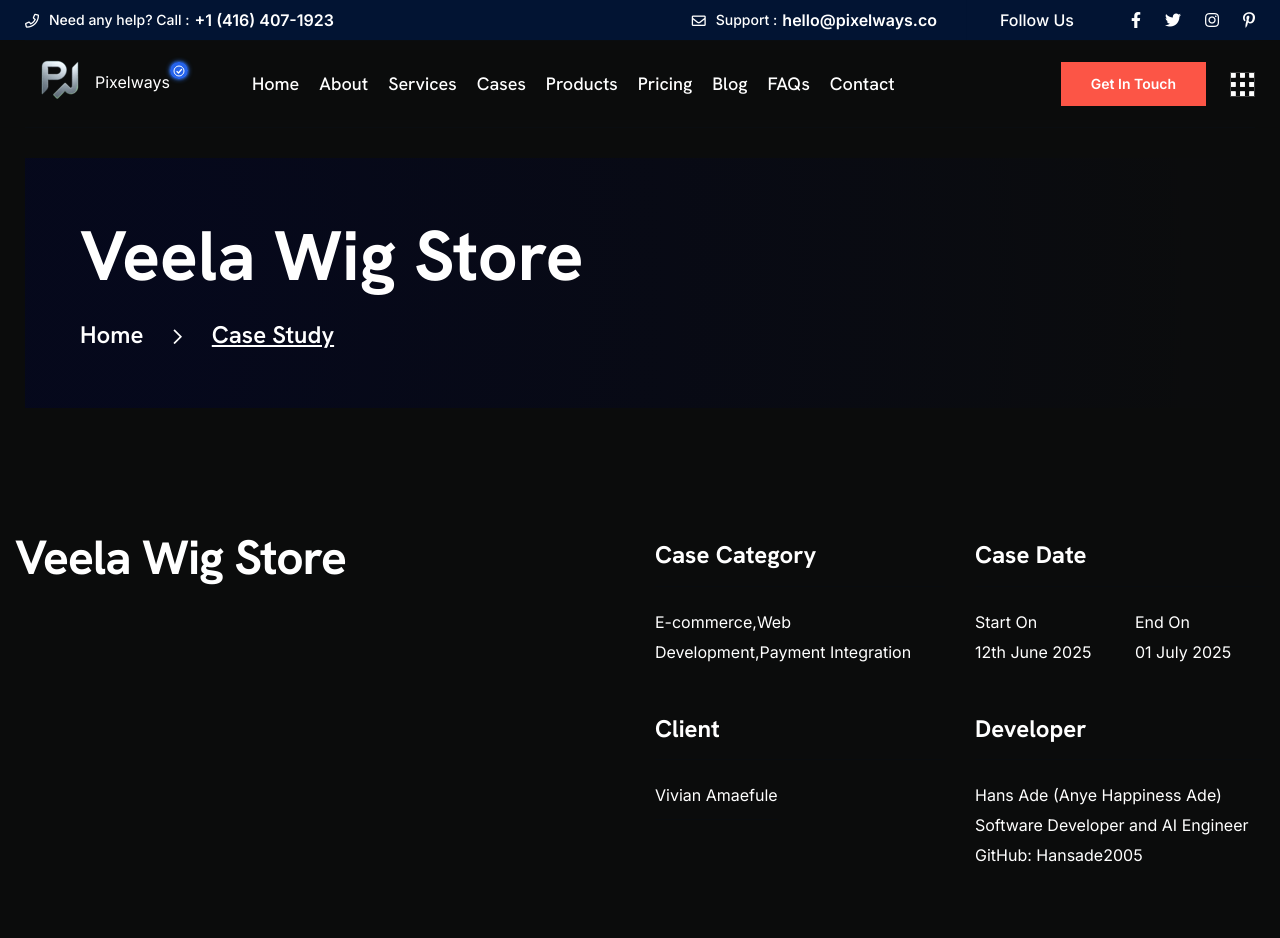
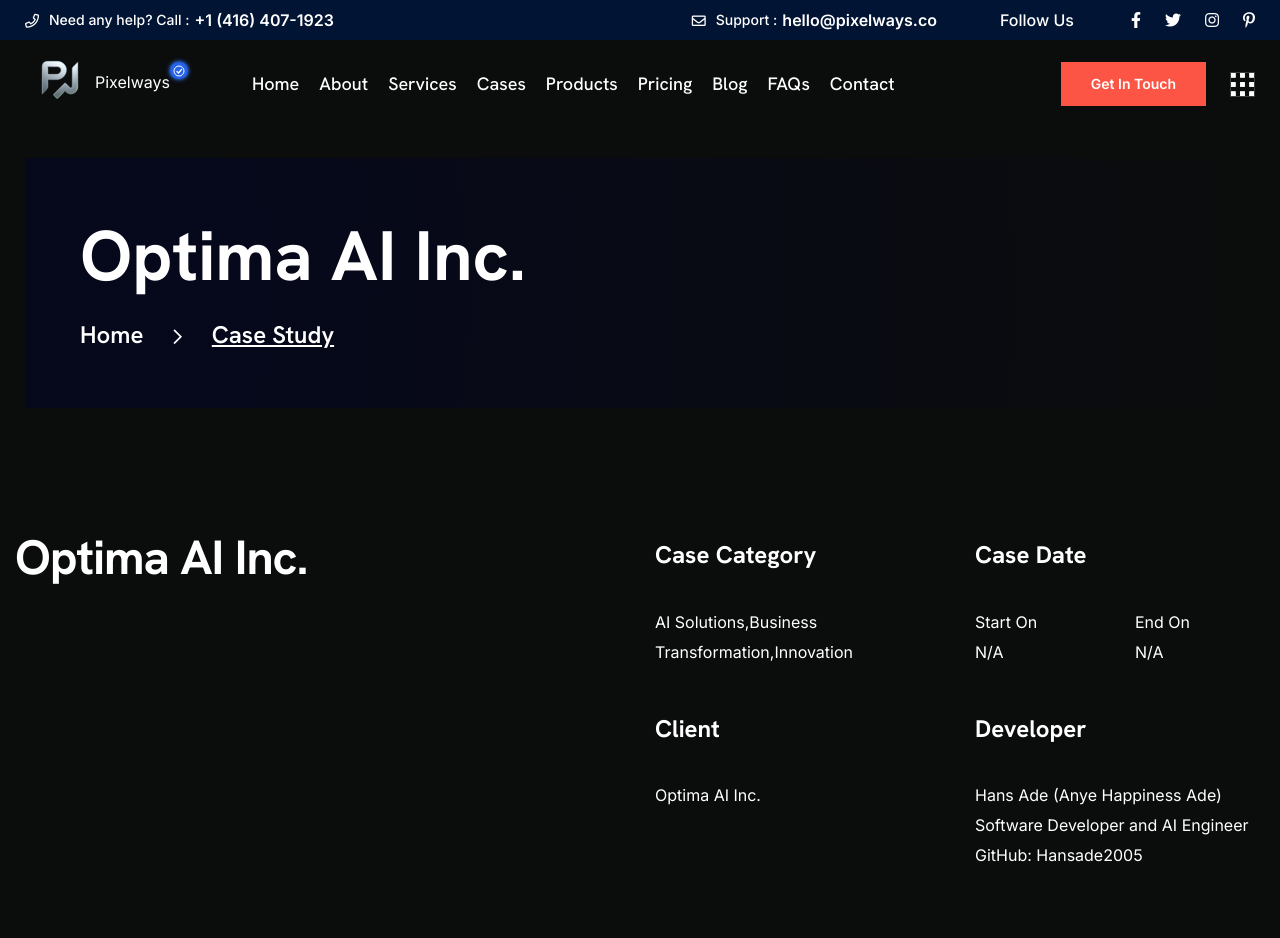
Before and after one commit to pixelways-Inc/pixelways, a Next.js app: page /cases/optima-ai-inc in a window 1280 px wide. Shown: the top 938 px of the page. Built offline with nearby package versions, Linux system fonts and the light colour scheme; grey boxes are pictures that could not be loaded.

Commit message:
FEAT: Add new case study for Optima AI Inc.

```diff
--- /dev/null
+++ b/app/cases/optima-ai-inc/page.js
@@ -0,0 +1,209 @@
+import PageBanner from "@/components/PageBanner";
+import TekprofLayout from "@/layout/TekprofLayout";
+import Link from "next/link";
+
+const CaseStudySlugPage = () => {
+  const caseStudy = {
+    title: "Optima AI Inc.",
+    clientName: "Optima AI Inc.",
+    commencementDate: "N/A", // Not provided
+    endDate: "N/A", // Not provided
+    liveProjectUrl: "https://optimaai.cc/",
+    developer: {
+      name: "Hans Ade (Anye Happiness Ade)",
+      profession: "Software Developer and AI Engineer",
+      github: "Hansade2005",
+    },
+    techStack: [
+      "AI Technologies",
+      "Machine Learning",
+      "Data Science",
+      "Cloud Computing",
+      "Custom Software Development",
+    ],
+    imageUrl: "https://api.a0.dev/assets/image?text=Optima+AI+Artificial+Intelligence+Business+Solutions&aspect=16:9&seed=1234",
+    objective: `To empower businesses with cutting-edge Artificial Intelligence (AI) solutions, transforming their operations and fostering innovation. The core objective is to leverage advanced AI capabilities to solve complex business challenges, enhance decision-making, and drive significant growth for clients across various industries.`,
+    solution: `Optima AI Inc. delivers bespoke AI solutions tailored to the unique needs of each business. This involves a comprehensive approach, starting with in-depth analysis of existing operations to identify areas where AI can provide maximum impact. Their solutions encompass machine learning model development, predictive analytics, natural language processing, and computer vision, all designed to automate processes, optimize resource allocation, and uncover actionable insights from vast datasets. By integrating these AI technologies seamlessly into clients' existing infrastructures, Optima AI ensures a smooth transition and immediate value realization. Their expertise extends to developing custom AI-powered software, deploying scalable cloud-based AI platforms, and providing ongoing support and optimization to ensure long-term success.`,
+    results: `Businesses partnering with Optima AI Inc. have reported significant improvements in operational efficiency, cost reduction, and competitive advantage. The implemented AI solutions have led to enhanced productivity through automation, more accurate forecasting, and personalized customer experiences. Clients have experienced accelerated innovation cycles, enabling them to bring new products and services to market faster. Optima AI's commitment to delivering measurable results has fostered strong, long-term relationships, positioning them as a leader in AI-driven business transformation and a catalyst for future-proof growth.`,
+  };
+
+  return (
+    <TekprofLayout>
+      <PageBanner pageName="Case Study" title={caseStudy.title} />
+      <section className="case-details-area pt-130 rpt-100 rel z-1">
+        <div className="container">
+          <div className="row justify-content-between">
+            <div className="col-xl-4 col-lg-5">
+              <div
+                className="section-title mb-40"
+                data-aos="fade-up"
+                data-aos-duration={1500}
+                data-aos-offset={50}
+              >
+                <h2>{caseStudy.title}</h2>
+              </div>
+            </div>
+            <div className="col-xl-6 col-lg-7">
+              <div
+                className="case-details-info"
+                data-aos="fade-up"
+                data-aos-delay={100}
+                data-aos-duration={1500}
+                data-aos-offset={50}
+              >
+                <div className="row gap-90">
+                  <div className="col-sm-6">
+                    <div className="case-info-item">
+                      <h4 className="title">Case Category</h4>
+                      <div className="content">
+                        <div className="category">
+                          <Link href="/cases/ai-solutions">AI Solutions</Link>,
+                          <Link href="/cases/business-transformation">Business Transformation</Link>,
+                          <Link href="/cases/innovation">Innovation</Link>
+                        </div>
+                      </div>
+                    </div>
+                    <div className="case-info-item">
+                      <h4 className="title">Client</h4>
+                      <div className="content">
+                        <span className="title">{caseStudy.clientName}</span>
+                      </div>
+                    </div>
+                  </div>
+                  <div className="col-sm-6">
+                    <div className="case-info-item">
+                      <h4 className="title">Case Date</h4>
+                      <div className="content">
+                        <div className="row">
+                          <div className="col-6">
+                            <p>
+                              Start On
+                              <br /> {caseStudy.commencementDate}
+                            </p>
+                          </div>
+                          <div className="col-6">
+                            <p>
+                              End On
+                              <br /> {caseStudy.endDate}
+                            </p>
+                          </div>
+                        </div>
+                      </div>
+                    </div>
+                    <div className="case-info-item">
+                      <h4 className="title">Developer</h4>
+                      <div className="content">
+                        <p>{caseStudy.developer.name}</p>
+                        <p>{caseStudy.developer.profession}</p>
+                        <p>GitHub: <a href={`https://github.com/${caseStudy.developer.github}`} target="_blank" rel="noopener noreferrer">{caseStudy.developer.github}</a></p>
+                      </div>
+                    </div>
+                  </div>
+                </div>
+              </div>
+            </div>
+          </div>
+          <div className="row">
+            <div className="col-12">
+              <div
+                className="case-details-image mt-25"
+                data-aos="fade-up"
+                data-aos-duration={1500}
+                data-aos-offset={50}
+              >
+                <img
+                  src={caseStudy.imageUrl}
+                  alt="Case Details"
+                />
+              </div>
+            </div>
+          </div>
+          <div className="row mt-80">
+            <div className="col-lg-6">
+              <div
+                className="section-title mb-40"
+                data-aos="fade-up"
+                data-aos-duration={1500}
+                data-aos-offset={50}
+              >
+                <h2>Objective</h2>
+              </div>
+            </div>
+            <div className="col-lg-6">
+              <div
+                className="case-details-cotnent"
+                data-aos="fade-up"
+                data-aos-delay={100}
+                data-aos-duration={1500}
+                data-aos-offset={50}
+              >
+                <p>{caseStudy.objective}</p>
+              </div>
+            </div>
+          </div>
+          <hr className="mt-70 mb-75" />
+          <div className="row">
+            <div className="col-lg-6">
+              <div
+                className="section-title mb-40"
+                data-aos="fade-up"
+                data-aos-duration={1500}
+                data-aos-offset={50}
+              >
+                <h2>Solution</h2>
+              </div>
+            </div>
+            <div className="col-lg-6">
+              <div
+                className="case-details-cotnent"
+                data-aos="fade-up"
+                data-aos-delay={100}
+                data-aos-duration={1500}
+                data-aos-offset={50}
+              >
+                <p>{caseStudy.solution}</p>
+                <h5 className="mt-40">Tech Stack Used:</h5>
+                <ul className="list-style-two mt-20">
+                  {caseStudy.techStack.map((tech, i) => (
+                    <li key={i}>
+                      <i className="far fa-check" /> {tech}
+                    </li>
+                  ))}
+                </ul>
+              </div>
+            </div>
+          </div>
+          <hr className="mt-50 mb-75" />
+          <div className="row">
+            <div className="col-lg-6">
+              <div
+                className="section-title mb-40"
+                data-aos="fade-up"
+                data-aos-duration={1500}
+                data-aos-offset={50}
+              >
+                <h2>Results</h2>
+              </div>
+            </div>
+            <div className="col-lg-6">
+              <div
+                className="case-details-cotnent"
+                data-aos="fade-up"
+                data-aos-delay={100}
+                data-aos-duration={1500}
+                data-aos-offset={50}
+              >
+                <p>{caseStudy.results}</p>
+                <h5 className="mt-40">View Live Project:</h5>
+                <p><a href={caseStudy.liveProjectUrl} target="_blank" rel="noopener noreferrer">{caseStudy.liveProjectUrl}</a></p>
+              </div>
+            </div>
+          </div>
+          <hr className="mt-55" />
+        </div>
+      </section>
+    </TekprofLayout>
+  );
+};
+
+export default CaseStudySlugPage;
```
Also changed, not shown: app/cases/page.js (+13 -0 lines), 2 other files (tests, documents, lock files or other folders).
